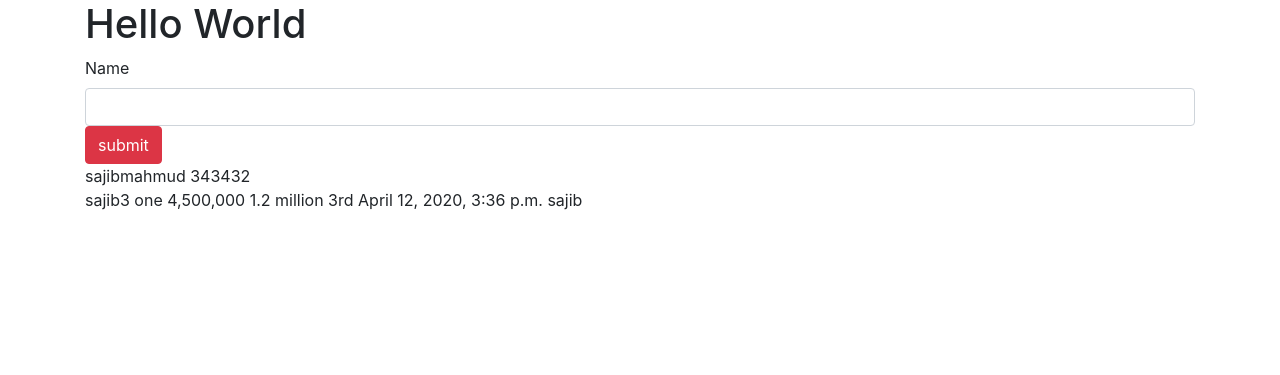
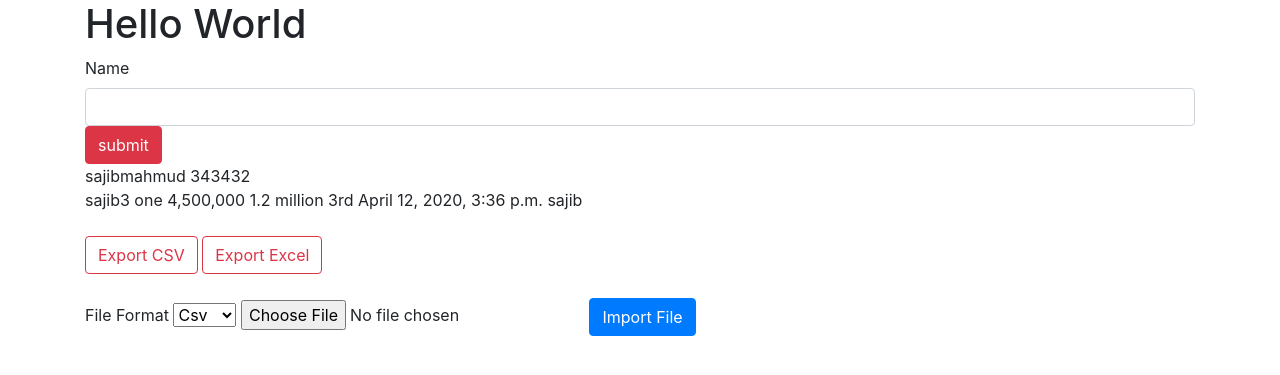
Before and after one commit to mostafijur-rahman299/learn-djangopro, a Django app: page /apps/learn-template/ in a window 1280 px wide. Shown: the top 375 px of the page. Run offline with Django 3.2, Linux system fonts and the light colour scheme; a user stored in the database is signed in; data comes from the database, SQL or seed files in the repository; both versions use the stored data as it was after the commit; some libraries are stand-ins or nearby versions.

Commit message:
django-import-export

```diff
--- a/apps/admin.py
+++ b/apps/admin.py
@@ -1,10 +1,12 @@
 from django.contrib import admin
+from import_export.admin import ImportExportModelAdmin
 from simple_history.admin import SimpleHistoryAdmin
 from .models import LearnTemplate, Photo
 
 
-class LearnTemplateAdmin(SimpleHistoryAdmin):
-	history_list_display = ['status',]
+class LearnTemplateAdmin(ImportExportModelAdmin):
+	class Meta:
+		model = LearnTemplate
 
 admin.site.register(LearnTemplate, LearnTemplateAdmin)
 
--- a/apps/templates/apps/learn_templates.html
+++ b/apps/templates/apps/learn_templates.html
@@ -39,7 +39,25 @@
 	{{ request.current_time }}
 	{{ request.current_name }}
 	{{ request.response_time }}
+	<br><br>
 
+	<!-- export csv and excel -->
+	<a href="{% url 'export-csv' %}" class="btn btn-outline-danger">Export CSV</a>
+	<a href="{% url 'export-excel' %}" class="btn btn-outline-danger">Export Excel</a>
+
+	<br><br>
+
+	<form action="{% url 'import-data' %}" method="post" enctype="multipart/form-data">
+	    {% csrf_token %}
+	    <label for="file format">File Format</label>
+	    <select name="file_format">
+			<option value="csv">Csv</option>
+			<option value="excel">Excel</option>
+		</select>
+
+	    <input type="file" name="import_file" required="True">
+	    <button type="submit" class="btn btn-primary">Import File</button>
+  	</form>
 
 </div>
 {% endblock content %}
--- a/apps/urls.py
+++ b/apps/urls.py
@@ -1,12 +1,23 @@
 from django.urls import path
-from .views import learn_template_view, LearnListView, handler500, handler404, photo_list, requests_test
+from .views import (learn_template_view,
+	LearnListView,
+	handler500,
+	handler404,
+	photo_list,
+	requests_test,
+	export_csv,
+	export_excel,
+	import_new_data)
 from django.conf.urls import handler404, handler500
 
 urlpatterns = [
 	path('learn-template/', learn_template_view, name='learn-template'),
 	path('learn-list/', LearnListView.as_view(), name='learn-list'),
 	path('learn-api/', requests_test, name='learn-api'),
-	path('photo-list/', photo_list, name='photo-list')
+	path('photo-list/', photo_list, name='photo-list'),
+	path('export-csv/', export_csv, name="export-csv"),
+	path('export-excel/', export_excel, name="export-excel"),
+	path('import-data/', import_new_data, name="import-data"),
 ]
 
 handler404 = handler404
--- a/apps/views.py
+++ b/apps/views.py
@@ -1,14 +1,16 @@
 import requests
 from django.shortcuts import render, redirect
-from django.http import JsonResponse
+from django.http import JsonResponse, HttpResponse
 from django.template.response import TemplateResponse
 from django.contrib.auth.decorators import user_passes_test
 from django.views.generic import ListView, DetailView
 from django.contrib.auth.mixins import LoginRequiredMixin
+from tablib import Dataset
 
 from .models import LearnTemplate, Photo
 from apps.decorator import is_usersuper
 from .forms import PhotoForm
+from .resources import LearnTemplateResource
 
 
 def is_active(user):
@@ -76,3 +78,33 @@ def requests_test(requests):
 		'test': 'Hello world'
 	}
 	return JsonResponse(data)
+
+
+def export_csv(request):
+	learn_template_resources = LearnTemplateResource()
+	qs = LearnTemplate.objects.all()
+	dataset = learn_template_resources.export(qs)
+	response = HttpResponse(dataset.csv, content_type='text/csv')
+	response['Content-Disposition'] = 'attachment; filename="learntemplate.csv"'
+	return response
+
+def export_excel(request):
+	learn_template_resources = LearnTemplateResource()
+	qs = LearnTemplate.objects.all()
+	dataset = learn_template_resources.export(qs)
+	response = HttpResponse(dataset.xls, content_type='application/vnd.ms-excel')
+	response['Content-Disposition'] = 'attachment; filename="learntemplate.xls"'
+	return response
+
+def import_new_data(request):
+	if request.method == 'POST':
+		import_file = request.FILES.get('import_file')
+		file_format = request.POST.get('file_format')
+		learntemplate_resources = LearnTemplateResource()
+		dataset = Dataset()
+		if file_format == 'excel':
+			imported_file = dataset.load(import_file.read())
+		if file_format == 'csv':
+			imported_file = dataset.load(import_file.read().decode('utf-8'), format='csv')
+		learntemplate_resources.import_data(dataset, raise_errors=True, dry_run=False)
+	return redirect("learn-template")
```
Also changed, not shown: apps/resources.py (added, +7 -0 lines), db.sqlite3.
